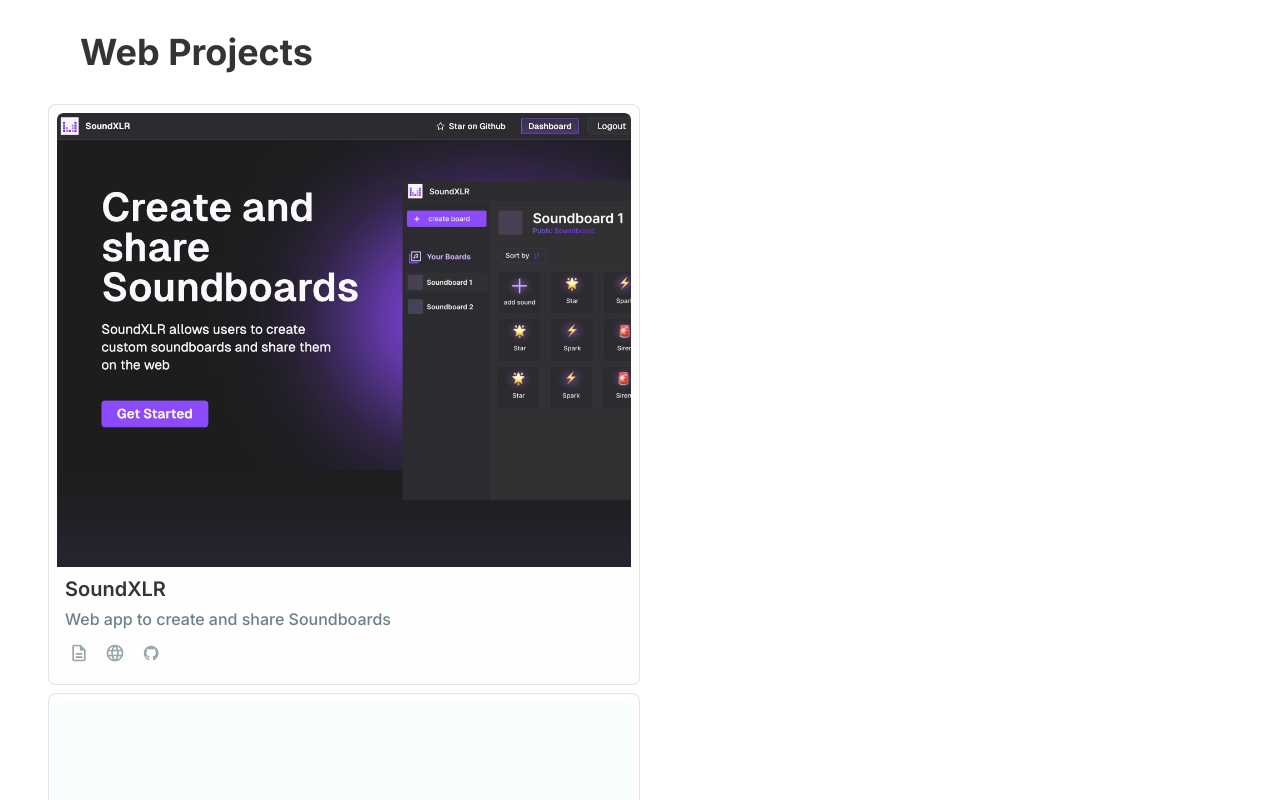
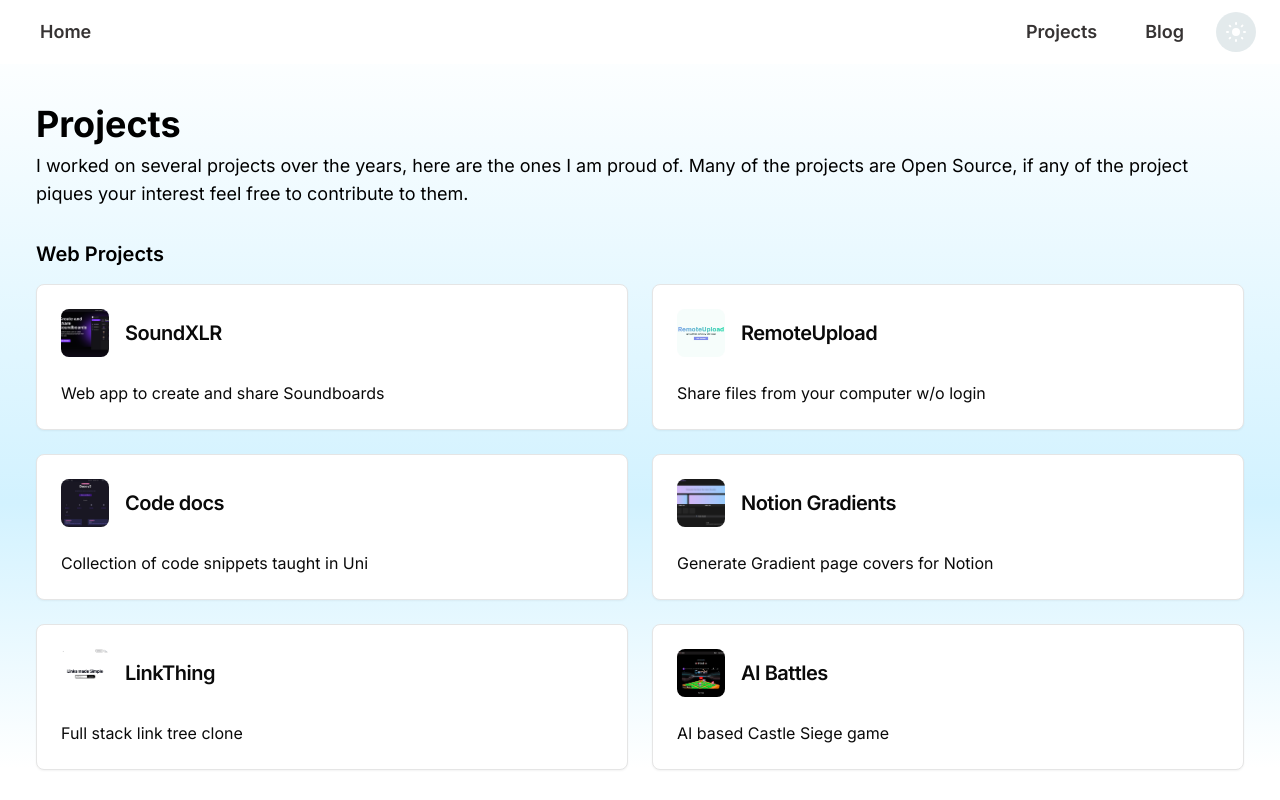
Before and after one commit to TejasBhovad/portfolio, a Next.js app: page /projects in a window 1280 px wide. Shown: the top 800 px of the page. Built offline with nearby package versions, Linux system fonts and the light colour scheme.

Commit message:
feat: projects page

```diff
--- a/app/components/NavbarWrapper.jsx
+++ b/app/components/NavbarWrapper.jsx
@@ -13,7 +13,7 @@
 } from "framer-motion";
 import SwitchModes from "@/app/components/SwitchModes";
 
-function Navbar() {
+function Navbar({ type }) {
   const [isMounted, setIsMounted] = useState(false);
 
   const clickScope = useRef(null);
@@ -21,18 +21,18 @@
   const [open, setOpen] = useState(false);
   const [scope, animate] = useAnimate();
   const items = [
-    <Link href="/">
-      <Button className="w-full text-lg font-semibold bg-transparent hover:bg-toggle/5  text-baseColor">
+    <Link href="/" key="home">
+      <Button className="w-full text-lg font-semibold bg-transparent hover:bg-toggle/5 text-baseColor">
         Home
       </Button>
     </Link>,
-    <Link href="/projects" className="">
-      <Button className="w-full text-lg font-semibold bg-transparent hover:bg-toggle/5  text-baseColor">
+    <Link href="/projects" className="" key="projects">
+      <Button className="w-full text-lg font-semibold bg-transparent hover:bg-toggle/5 text-baseColor">
         Projects
       </Button>
     </Link>,
-    <Link href="/blog">
-      <Button className="w-full text-lg font-semibold bg-transparent hover:bg-toggle/5  text-baseColor">
+    <Link href="/blog" key="blog">
+      <Button className="w-full text-lg font-semibold bg-transparent hover:bg-toggle/5 text-baseColor">
         Blog
       </Button>
     </Link>,
@@ -95,11 +95,13 @@
     return () => {
       document.removeEventListener("mousedown", handleClickOutside);
     };
-  }, [scope, menuButtonRef]); // added menuButtonRef to the dependency array
+  }, [scope, menuButtonRef]);
 
   return (
     <motion.nav
-      className="w-full h-14 flex p-6 py-8 items-center bg-base z-20 rounded-t-xl"
+      className={`w-full h-14 flex p-6 py-8 items-center bg-base z-20 ${
+        type === "top" ? "absolute" : "rounded-t-xl"
+      }`}
       ref={clickScope}
       variants={{
         visible: { y: 0 },
@@ -111,7 +113,7 @@
       <ul className="w-full flex items-center gap-2 justify-between font-medium text-lg select-none">
         <li className="hidden sm:flex">
           <Link href="/">
-            <Button className="text-lg font-semibold bg-transparent hover:bg-toggle/5  text-baseColor">
+            <Button className="text-lg font-semibold bg-transparent hover:bg-toggle/5 text-baseColor">
               Home
             </Button>
           </Link>
@@ -126,7 +128,7 @@
             <MenuLogo />
           </motion.button>
           <div
-            className="absolute top-12 rounded-md bg-foreground "
+            className="absolute top-12 rounded-md bg-foreground shadow-sm border-[1px] border-muted/20"
             ref={scope}
             variants={{
               visible: { opacity: 1 },
@@ -147,14 +149,14 @@
         <div className="flex gap-4 items-center">
           <li className="hidden sm:flex">
             <Link href="/projects">
-              <Button className="text-lg font-semibold bg-transparent hover:bg-toggle/5  text-baseColor">
+              <Button className="text-lg font-semibold bg-transparent hover:bg-toggle/5 text-baseColor">
                 Projects
               </Button>
             </Link>
           </li>
           <li className="hidden sm:flex">
             <Link href="/blog">
-              <Button className="text-lg font-semibold bg-transparent hover:bg-toggle/5  text-baseColor">
+              <Button className="text-lg font-semibold bg-transparent hover:bg-toggle/5 text-baseColor">
                 Blog
               </Button>
             </Link>
@@ -168,10 +170,10 @@
   );
 }
 
-const NavbarWrapper = ({ children }) => {
+const NavbarWrapper = ({ children, type }) => {
   return (
     <div suppressHydrationWarning className="w-full h-full">
-      <Navbar />
+      <Navbar type={type} />
       <main className="w-full h-full flex flex-col lg:py-8 justify-start items-center">
         {children}
       </main>
--- a/app/globals.css
+++ b/app/globals.css
@@ -74,6 +74,30 @@
       );
       filter: progid:DXImageTransform.Microsoft.gradient(startColorstr="#b7eaff",endColorstr="#ffffff",GradientType=1);
     }
+
+    .gradient-project {
+      background: rgba(255, 255, 255, 1);
+      background: -moz-linear-gradient(
+        90deg,
+        rgba(255, 255, 255, 1) 0%,
+        rgba(210, 242, 255, 1) 36%,
+        rgba(255, 255, 255, 1) 100%
+      );
+      background: -webkit-linear-gradient(
+        90deg,
+        rgba(255, 255, 255, 1) 0%,
+        rgba(210, 242, 255, 1) 36%,
+        rgba(255, 255, 255, 1) 100%
+      );
+      background: linear-gradient(
+        90deg,
+        90deg,
+        rgba(255, 255, 255, 1) 0%,
+        rgba(210, 242, 255, 1) 36%,
+        rgba(255, 255, 255, 1) 100%
+      );
+      filter: progid:DXImageTransform.Microsoft.gradient(startColorstr="#b7eaff",endColorstr="#ffffff",GradientType=1);
+    }
   }
   [data-theme="dark"] {
     --background: 0 0% 7%;
@@ -116,6 +140,29 @@
       );
       filter: progid:DXImageTransform.Microsoft.gradient(startColorstr="#1c4164",endColorstr="#ffffff",GradientType=1);
     }
+    .gradient-project {
+      background: #242424;
+      background: -moz-linear-gradient(
+        90deg,
+        #242424 0%,
+        #1c4164 36%,
+        #242424 100%
+      );
+      background: -webkit-linear-gradient(
+        90deg,
+        #242424 0%,
+        #1c4164 36%,
+        #242424 100%
+      );
+      background: linear-gradient(
+        90deg,
+        90deg,
+        #242424 0%,
+        #1c4164 36%,
+        #242424 100%
+      );
+      filter: progid:DXImageTransform.Microsoft.gradient(startColorstr="#b7eaff",endColorstr="#ffffff",GradientType=1);
+    }
   }
   .dark {
     --background: 0 0% 7%;
@@ -147,13 +194,14 @@
     --ring: 0 0% 83.1%;
   }
 }
-:root,
-body,
-html {
-  height: auto;
-  @apply text-base bg-base;
-}
+
 @layer base {
+  :root,
+  body,
+  html {
+    height: 100%;
+    @apply text-base bg-base;
+  }
   * {
     @apply border-border;
   }
--- a/app/page.jsx
+++ b/app/page.jsx
@@ -212,6 +212,7 @@
               className="w-full h-full flex flex-col md:flex-row gap-4 items-start justify-start py-2"
             >
               <TabCard
+                type="education"
                 image="/logos/podium.jpg"
                 name="B.Tech in AI-DS"
                 desc="Ramrao Adik Institute of Technology"
--- a/app/projects/page.jsx
+++ b/app/projects/page.jsx
@@ -1,124 +1,69 @@
 "use client";
-import { motion } from "framer-motion";
-import { useState, useEffect, useRef } from "react";
+
+import NavbarWrapper from "../components/NavbarWrapper";
 import projects from "@/public/data/projects.json";
-import ProjectCard from "@/app/components/ProjectCard";
-import { useToast } from "@/components/ui/use-toast";
-import Footer from "../components/Footer";
+import { ProjectCard } from "@/components/project-card";
 
-const page = () => {
-  const { toast } = useToast();
-  const HoverHeader = ({ titleContent, id }) => {
-    const [isHovered, setIsHovered] = useState(false);
-    const hoverTimerRef = useRef(null);
+const Page = () => {
+  const webProjects = projects.filter((project) => project.type === "web");
+  const otherProjects = projects.filter((project) => project.type !== "web");
 
-    const handleMouseEnter = () => {
-      hoverTimerRef.current = setTimeout(() => {
-        setIsHovered(true);
-      }, 250); // Adjust 1000 to the desired hover duration in milliseconds
-    };
+  return (
+    <NavbarWrapper type="top">
+      <div className="w-full gradient-project h-full pt-16">
+        <div className="max-w-7xl mx-auto h-full w-full px-9 py-2  flex flex-col gap-8">
+          <section className="flex flex-col gap-2 w-full h-auto justify-start">
+            <span className="w-full h-auto justify-start text-2xl sm:text-3xl lg:text-4xl font-bold">
+              Projects
+            </span>
+            <span className="w-full h-auto justify-start text-muted-foreground text-sm sm:text-md lg:text-lg">
+              I worked on several projects over the years, here are the ones I
+              am proud of.
+              <span className="hidden sm:inline">
+                {" "}
+                Many of the projects are Open Source, if any of the project
+                piques your interest feel free to contribute to them.
+              </span>
+            </span>
+          </section>
 
-    const handleMouseLeave = () => {
-      if (hoverTimerRef.current) {
-        clearTimeout(hoverTimerRef.current);
-        hoverTimerRef.current = null;
-      }
-      if (isHovered) {
-        setIsHovered(false);
-      }
-    };
-    useEffect(() => {
-      // Check if the URL has a hash
-      const hash = window.location.hash;
-      if (hash) {
-        // Try to find an element with that id
-        const element = document.querySelector(hash);
-        if (element) {
-          // Scroll to the element
-          element.scrollIntoView({ behavior: "smooth" });
-        }
-        // remove the hash from the URL
-        history.replaceState(null, null, " ");
-      }
-    }, []);
-
-    function copyToClipboard() {
-      const url = `${window.location.origin}${window.location.pathname}#${id}`;
-      navigator.clipboard.writeText(url);
-      toast({
-        title: "Copied URL clipboard",
-        status: "success",
-        duration: 5000,
-        isClosable: true,
-      });
-    }
-    return (
-      <div className="w-full h-auto sm:px-6 text-center sm:text-left flex text-4xl font-bold text-white justify-center sm:justify-start">
-        <div
-          className="cursor-copy w-full h-auto  text-center sm:text-left flex text-4xl font-bold text-white justify-center sm:justify-start"
-          onMouseEnter={handleMouseEnter}
-          onMouseLeave={handleMouseLeave}
-          // on click copy the link to clipboard with the id
-          onClick={copyToClipboard}
-        >
-          {isHovered && (
-            <motion.span
-              className="text-muted"
-              variants={{
-                hidden: { scale: 0 },
-                visible: { scale: 1 },
-                duration: 0.5,
-              }}
-              initial="hidden"
-              animate={isHovered ? "visible" : "hidden"}
-            >
-              #
-            </motion.span>
+          {webProjects.length > 0 && (
+            <section className="flex flex-col gap-4 ">
+              <h2 className="text-xl font-semibold">Web Projects</h2>
+              <div className="grid grid-cols-1 md:grid-cols-2 gap-6">
+                {webProjects.map((project) => (
+                  <ProjectCard
+                    key={project.id}
+                    title={project.projectName}
+                    description={project.projectDescription}
+                    image={project.imageName}
+                    link={project.liveLink || project.githubLink}
+                  />
+                ))}
+              </div>
+            </section>
           )}
 
-          <motion.h1
-            id={id}
-            initial={{ x: 0 }}
-            animate={{ x: isHovered ? 10 : 0 }} // Adjust the x value to control the amount of space
-            transition={{ type: "spring", stiffness: 300 }}
-            className="w-auto text-center sm:text-left text-4xl font-bold text-baseColor"
-          >
-            {titleContent}
-          </motion.h1>
+          {otherProjects.length > 0 && (
+            <section className="flex flex-col gap-4 pb-4">
+              <h2 className="text-xl font-semibold">Other Projects</h2>
+              <div className="grid grid-cols-1 md:grid-cols-2 gap-6">
+                {otherProjects.map((project) => (
+                  <ProjectCard
+                    key={project.id}
+                    title={project.projectName}
+                    description={project.projectDescription}
+                    image={project.imageName}
+                    link={project.githubLink}
+                  />
+                ))}
+              </div>
+            </section>
+          )}
         </div>
       </div>
-    );
-  };
-  // sort project by type in web and other
-  const webProjects = projects.filter((project) => project.type === "web");
-  const otherProjects = projects.filter((project) => project.type === "other");
-  return (
-    <div className="flex flex-col w-full h-auto items-start justify-center">
-      <div className="p-8 w-full h-auto justify-center flex">
-        <div className="w-full flex flex-col items-center gap-4 max-w-7xl">
-          <h1 className="w-full sm:px-6 text-center sm:text-left text-4xl font-bold text-white">
-            <HoverHeader id="web-projects" titleContent="Web Projects" />
-          </h1>
-          <div className="w-full flex-wrap gap-2 p-2 sm:p-4 justify-center sm:justify-start flex ">
-            {webProjects.map((project, index) => (
-              <ProjectCard projectPage="true" key={index} {...project} />
-            ))}
-          </div>
-
-          <HoverHeader id="other-projects" titleContent="Other Projects" />
-
-          <div className="w-full flex-wrap gap-2 p-2 sm:p-4 justify-center sm:justify-start flex ">
-            {otherProjects.map((project, index) => (
-              <ProjectCard key={index} projectPage="true" {...project} />
-            ))}
-          </div>
-        </div>
-      </div>
-      <div className="h-12 w-full">
-        <Footer />
-      </div>
-    </div>
+    </NavbarWrapper>
   );
 };
 
-export default page;
+export default Page;
--- /dev/null
+++ b/components/project-card.jsx
@@ -0,0 +1,33 @@
+import { Card, CardContent, CardHeader, CardTitle } from "@/components/ui/card";
+import Image from "next/image";
+import { ExternalLink } from "lucide-react";
+import Link from "next/link";
+
+export function ProjectCard({ title, description, image, link }) {
+  return (
+    <Card className="group overflow-hidden transition-all hover:shadow-lg">
+      <CardHeader className="flex flex-row items-center gap-4 space-y-0">
+        <div className="h-12 w-12 overflow-hidden rounded-lg">
+          <Image
+            src={`/images/${image}`}
+            alt={title}
+            width={48}
+            height={48}
+            className="h-full w-full object-cover"
+          />
+        </div>
+        <div className="flex flex-1 items-center justify-between">
+          <CardTitle className="text-xl">{title}</CardTitle>
+          {link && (
+            <Link href={link} target="_blank" rel="noopener noreferrer">
+              <ExternalLink className="h-5 w-5 opacity-0 transition-opacity group-hover:opacity-100" />
+            </Link>
+          )}
+        </div>
+      </CardHeader>
+      <CardContent>
+        <p className="text-muted-foreground">{description}</p>
+      </CardContent>
+    </Card>
+  );
+}
```
Also changed, not shown: components/tab-card.jsx (+11 -3 lines).
